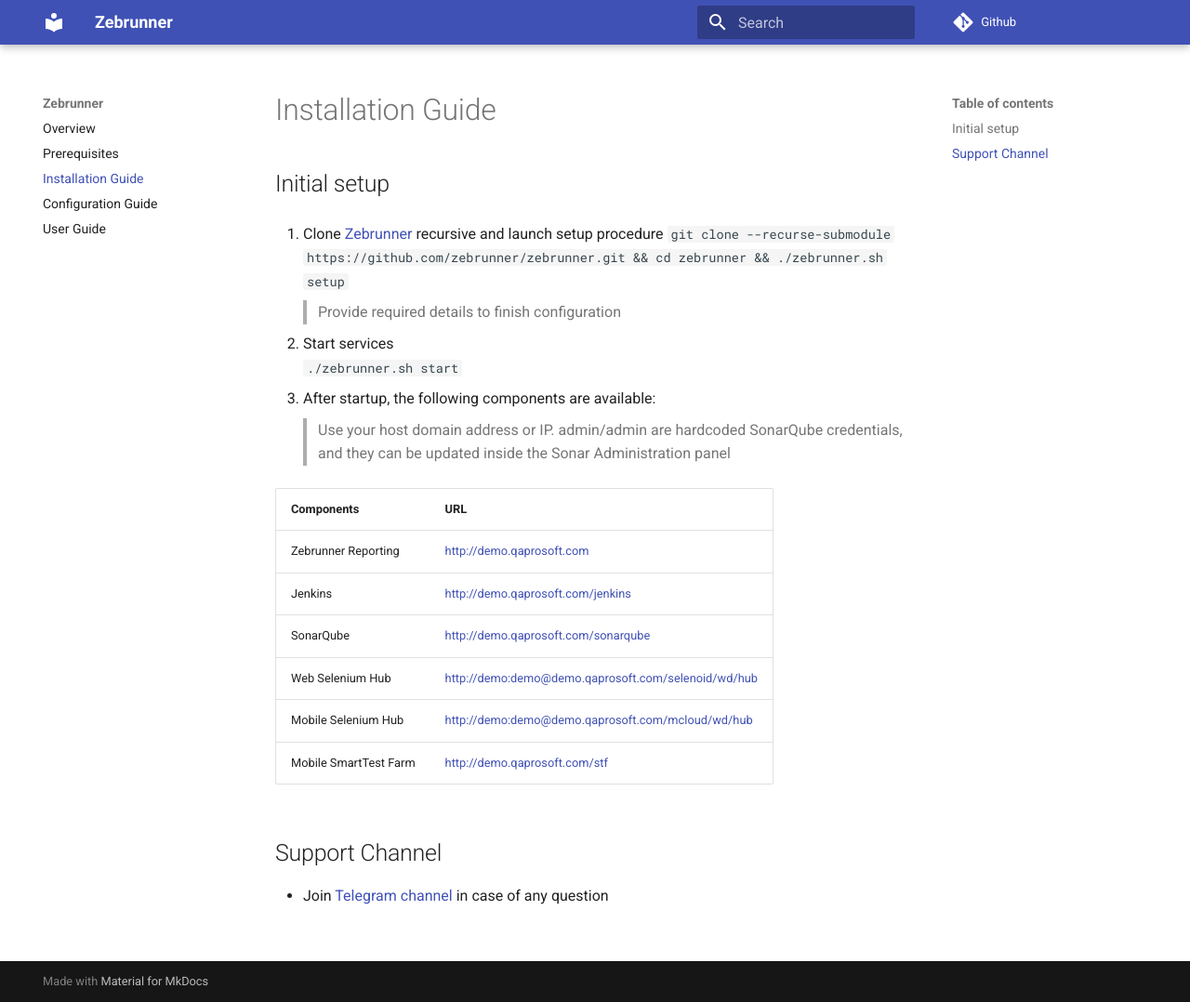
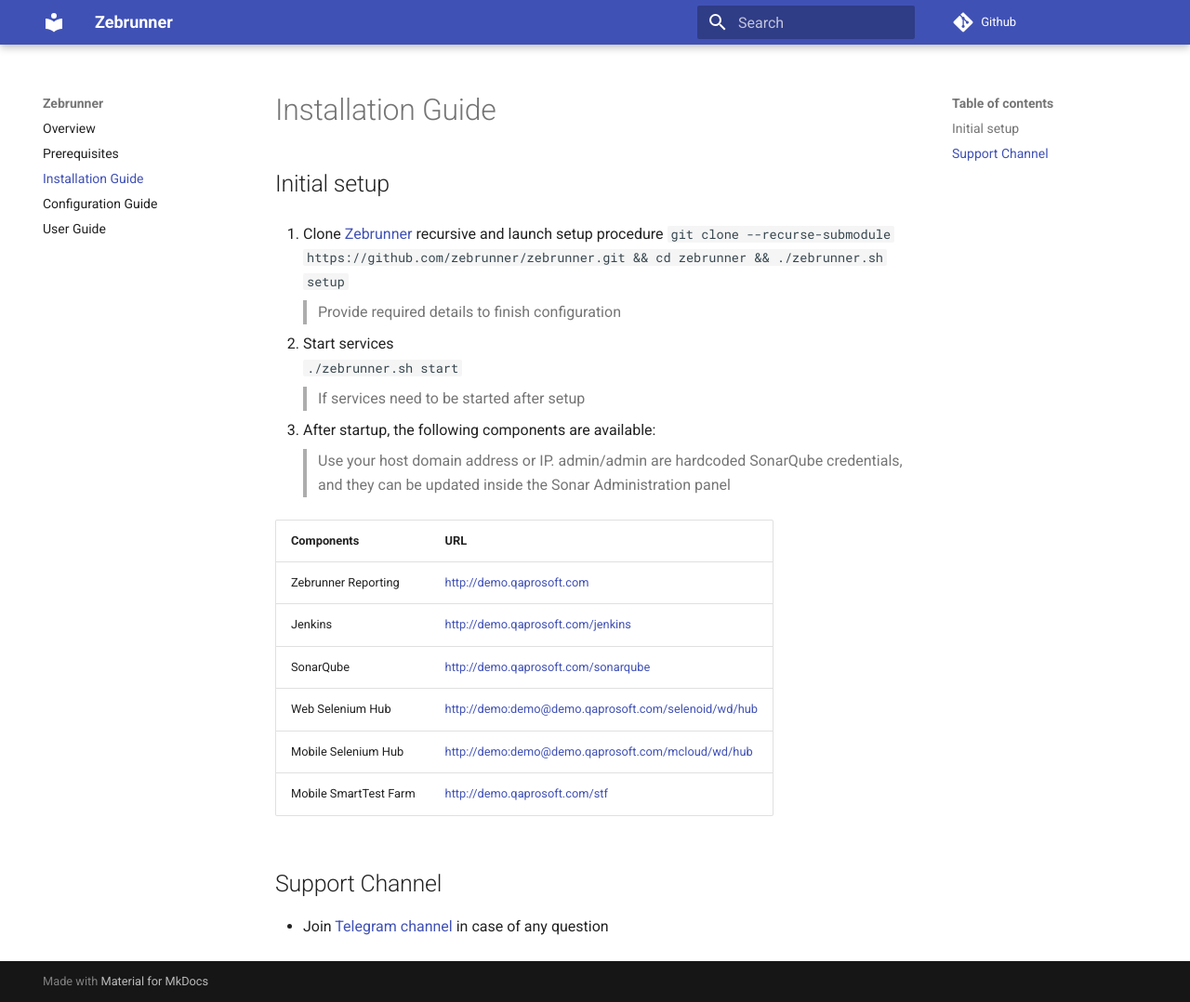
Before and after one commit to zebrunner/community-edition, an MkDocs documentation site: the page built from docs/install-guide.md, in a window 1280 px wide and 1078 px high. Shown: the whole window at 93% size. Built offline with MkDocs 1.6.1 and Material for MkDocs 9.7.7, drawn with Linux system fonts in a browser that asks for light colours; comment, search, counter and statistics services are not loaded; old or Windows-style settings are respelled for this version of MkDocs.

Commit message:
Update install-guide.md

````diff
--- a/docs/install-guide.md
+++ b/docs/install-guide.md
@@ -12,6 +12,7 @@
   ```
   ./zebrunner.sh start
   ```
+  > If services need to be started after setup
 
 3. After startup, the following components are available:
   > Use your host domain address or IP.
````
